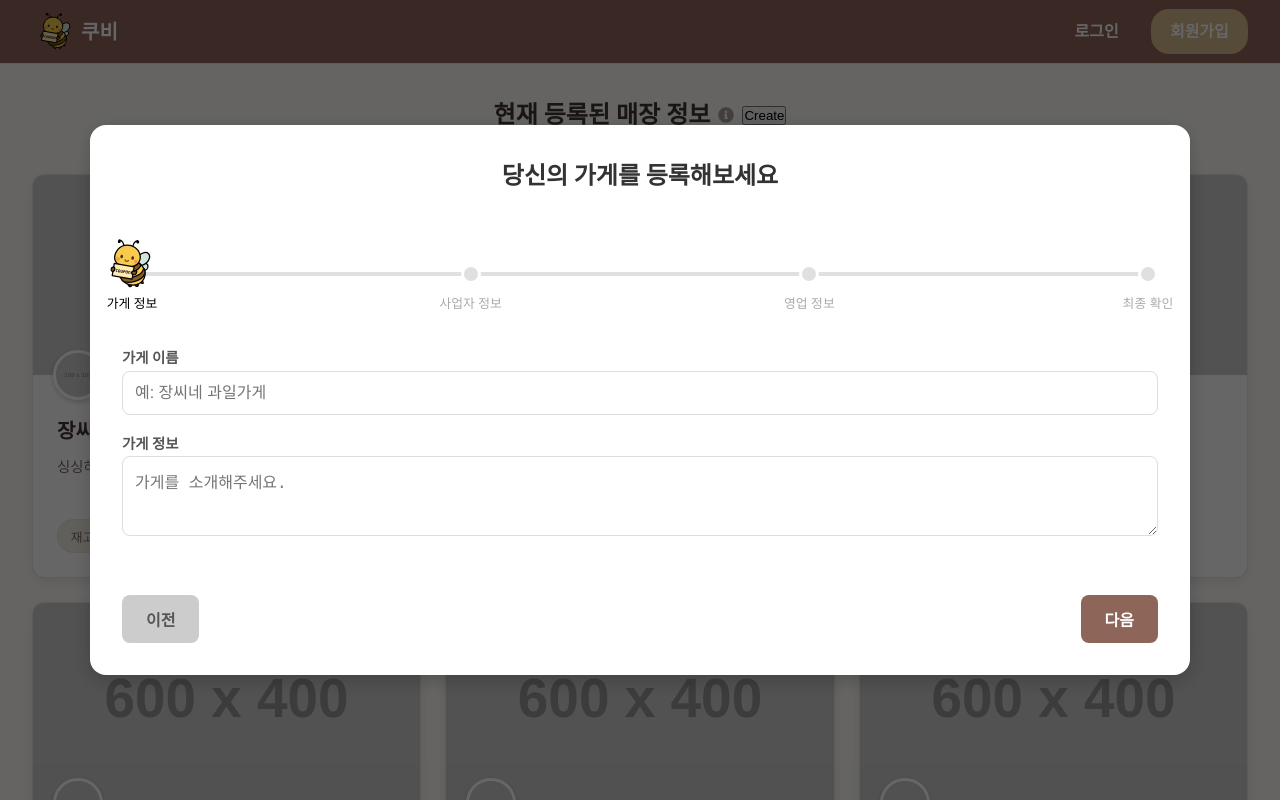
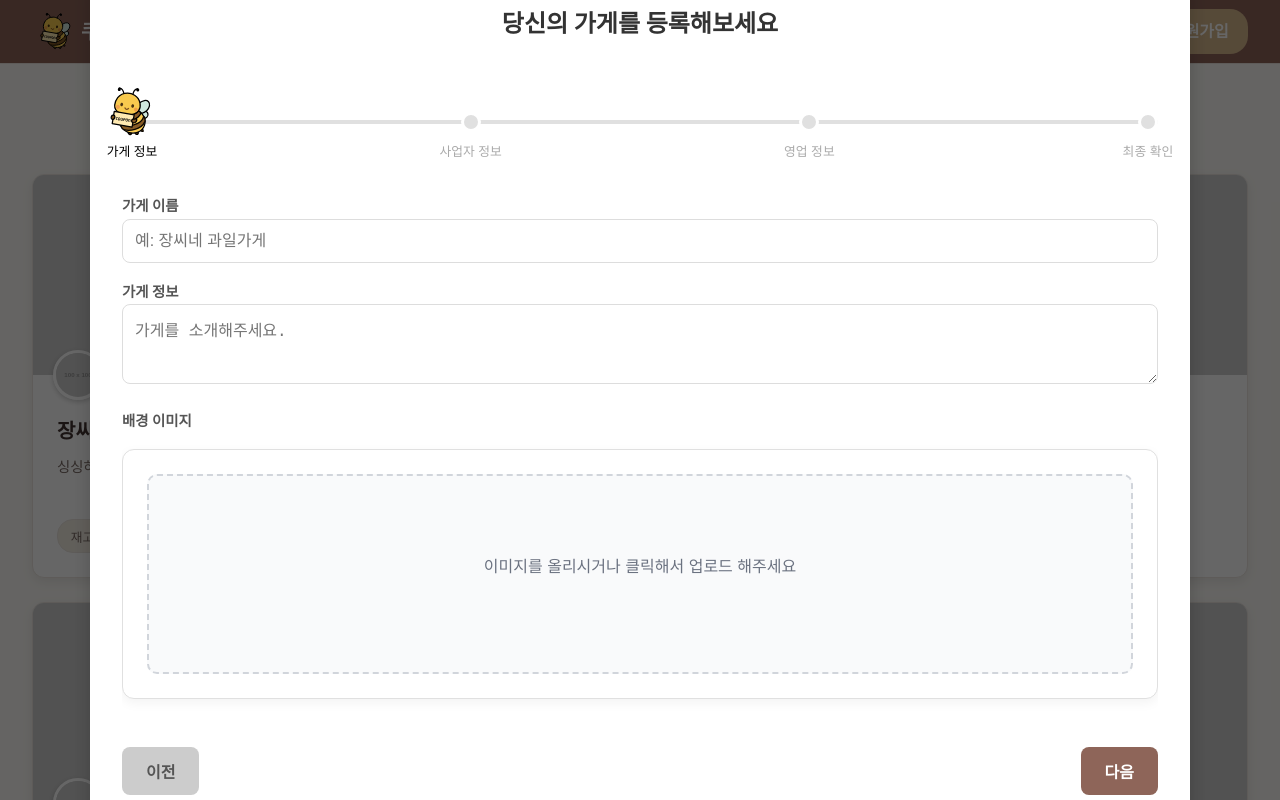
Before and after one commit to lg-cns-team-4-retail/coubee-fe-web, a React (Vite) app: page /my-store in a window 1280 px wide. Both pictures are taken after a click on the button "Create". Shown: the top 800 px of the page. Built offline with nearby package versions, Linux system fonts and the light colour scheme; a web font is replaced by a local one.

Commit message:
Feat: image uploader created BTS-115

```diff
--- a/package.json
+++ b/package.json
@@ -14,6 +14,7 @@
     "axios": "^1.11.0",
     "react": "^19.1.0",
     "react-dom": "^19.1.0",
+    "react-easy-crop": "^5.5.0",
     "react-icons": "^5.5.0",
     "react-redux": "^9.2.0",
     "react-router-dom": "^7.7.0",
--- /dev/null
+++ b/src/components/ImageUploader.jsx
@@ -0,0 +1,270 @@
+import React, { useState, useCallback, useRef } from "react";
+import styled from "styled-components";
+import Cropper from "react-easy-crop";
+import { getCroppedImg } from "./cropImage";
+
+// --- Styled Components Definition ---
+
+const Container = styled.div`
+  width: 100%;
+  margin: 1rem auto;
+  border: 1px solid #e0e0e0;
+  padding: 1.5rem;
+  border-radius: 12px;
+  box-shadow: 0 4px 12px rgba(0, 0, 0, 0.05);
+  background-color: #ffffff;
+`;
+
+const DropZone = styled.div`
+  display: flex;
+  flex-direction: column;
+  align-items: center;
+  justify-content: center;
+  width: 100%;
+  height: 200px;
+  border: 2px dashed ${({ isDragging }) => (isDragging ? "#3b82f6" : "#d1d5db")};
+  border-radius: 10px;
+  cursor: pointer;
+  background-color: ${({ isDragging }) => (isDragging ? "#eff6ff" : "#f9fafb")};
+  color: #6b7280;
+  transition: background-color 0.3s, border-color 0.3s;
+
+  &:hover {
+    background-color: #f3f4f6;
+    border-color: #9ca3af;
+  }
+`;
+
+const CropperContainer = styled.div`
+  position: relative;
+  width: 100%;
+  height: 400px;
+  background: #333;
+  border-radius: 8px;
+  overflow: hidden; /* To keep the cropper within the rounded corners */
+`;
+
+const Controls = styled.div`
+  padding-top: 1rem;
+  display: flex;
+  justify-content: center;
+  gap: 1rem;
+`;
+
+const ActionButton = styled.button`
+  padding: 0.75rem 1.5rem;
+  border: none;
+  border-radius: 8px;
+  cursor: pointer;
+  font-size: 1rem;
+  font-weight: bold;
+  transition: background-color 0.2s, transform 0.2s;
+
+  &:hover {
+    transform: translateY(-2px);
+    box-shadow: 0 4px 8px rgba(0, 0, 0, 0.1);
+  }
+
+  &:active {
+    transform: translateY(0);
+  }
+
+  &:disabled {
+    background-color: #ccc;
+    cursor: not-allowed;
+  }
+`;
+
+const PrimaryButton = styled(ActionButton)`
+  background-color: #3b82f6;
+  color: white;
+  &:hover {
+    background-color: #2563eb;
+  }
+`;
+
+const SecondaryButton = styled(ActionButton)`
+  background-color: #6b7280;
+  color: white;
+  &:hover {
+    background-color: #4b5563;
+  }
+`;
+
+const LoadingSpinner = styled.div`
+  display: flex;
+  justify-content: center;
+  align-items: center;
+  height: 200px;
+  font-size: 1.2rem;
+  color: #555;
+`;
+const ImageHelperText = styled.p`
+  padding: 1rem;
+`;
+
+// --- Helper Function ---
+
+function readFile(file) {
+  return new Promise((resolve) => {
+    const reader = new FileReader();
+    reader.addEventListener("load", () => resolve(reader.result), false);
+    reader.readAsDataURL(file);
+  });
+}
+
+// --- Component ---
+
+const ImageUploader = ({ aspectRatio, onUploadComplete }) => {
+  const [imageSrc, setImageSrc] = useState(null);
+  const [crop, setCrop] = useState({ x: 0, y: 0 });
+  const [zoom, setZoom] = useState(1);
+  const [croppedAreaPixels, setCroppedAreaPixels] = useState(null);
+  const [isUploading, setIsUploading] = useState(false);
+  const [isDragging, setIsDragging] = useState(false);
+
+  const inputRef = useRef(null);
+
+  const handleFile = async (file) => {
+    if (!file) return;
+    if (!aspectRatio) {
+      handleDirectUpload(file);
+      return;
+    }
+    let imageDataUrl = await readFile(file);
+    setImageSrc(imageDataUrl);
+  };
+
+  const onFileChange = (e) => {
+    if (e.target.files && e.target.files.length > 0) {
+      handleFile(e.target.files[0]);
+    }
+  };
+
+  const handleDirectUpload = async (file) => {
+    setIsUploading(true);
+    try {
+      /* const s3Url = await uploadToS3(file); */
+      onUploadComplete(s3Url);
+    } catch (error) {
+      console.error("S3 업로드 실패:", error);
+    } finally {
+      setIsUploading(false);
+    }
+  };
+
+  const onCropComplete = useCallback((croppedArea, croppedAreaPixels) => {
+    setCroppedAreaPixels(croppedAreaPixels);
+  }, []);
+
+  const handleCropAndUpload = useCallback(async () => {
+    setIsUploading(true);
+    try {
+      const croppedImageBlob = await getCroppedImg(
+        imageSrc,
+        croppedAreaPixels,
+        true
+      );
+      /* const s3Url = await uploadToS3(croppedImageBlob); */
+      onUploadComplete(s3Url);
+      reset();
+    } catch (e) {
+      console.error(e);
+    } finally {
+      setIsUploading(false);
+    }
+  }, [imageSrc, croppedAreaPixels, onUploadComplete]);
+
+  const reset = () => {
+    setImageSrc(null);
+    setZoom(1);
+    setCrop({ x: 0, y: 0 });
+    if (inputRef.current) {
+      inputRef.current.value = "";
+    }
+  };
+
+  const handleDragEnter = (e) => {
+    e.preventDefault();
+    e.stopPropagation();
+    setIsDragging(true);
+  };
+
+  const handleDragLeave = (e) => {
+    e.preventDefault();
+    e.stopPropagation();
+    setIsDragging(false);
+  };
+
+  const handleDragOver = (e) => {
+    e.preventDefault();
+    e.stopPropagation();
+  };
+
+  const handleDrop = (e) => {
+    e.preventDefault();
+    e.stopPropagation();
+    setIsDragging(false);
+
+    if (e.dataTransfer.files && e.dataTransfer.files.length > 0) {
+      handleFile(e.dataTransfer.files[0]);
+      e.dataTransfer.clearData();
+    }
+  };
+
+  return (
+    <Container>
+      {isUploading ? (
+        <LoadingSpinner>업로드 중...</LoadingSpinner>
+      ) : (
+        <>
+          {!imageSrc && (
+            <DropZone
+              onClick={() => inputRef.current.click()}
+              onDragEnter={handleDragEnter}
+              onDragLeave={handleDragLeave}
+              onDragOver={handleDragOver}
+              onDrop={handleDrop}
+              isDragging={isDragging}
+            >
+              <input
+                type="file"
+                accept="image/*"
+                ref={inputRef}
+                onChange={onFileChange}
+                style={{ display: "none" }}
+              />
+              <ImageHelperText>
+                이미지를 올리시거나 클릭해서 업로드 해주세요
+              </ImageHelperText>
+            </DropZone>
+          )}
+
+          {imageSrc && aspectRatio && (
+            <>
+              <CropperContainer>
+                <Cropper
+                  image={imageSrc}
+                  crop={crop}
+                  zoom={zoom}
+                  aspect={aspectRatio}
+                  onCropChange={setCrop}
+                  onZoomChange={setZoom}
+                  onCropComplete={onCropComplete}
+                />
+              </CropperContainer>
+              <Controls>
+                <PrimaryButton onClick={handleCropAndUpload}>
+                  적용하기
+                </PrimaryButton>
+                <SecondaryButton onClick={reset}>취소</SecondaryButton>
+              </Controls>
+            </>
+          )}
+        </>
+      )}
+    </Container>
+  );
+};
+
+export default ImageUploader;
--- /dev/null
+++ b/src/components/cropImage.js
@@ -0,0 +1,44 @@
+/**
+ * @param {string} imageSrc - 이미지 소스 (dataURL)
+ * @param {object} pixelCrop - react-easy-crop에서 받은 픽셀 단위 crop 정보
+ * @returns {Promise<string>} - 잘린 이미지의 dataURL
+ */
+export const getCroppedImg = async (imageSrc, pixelCrop) => {
+  const image = await createImage(imageSrc);
+  const canvas = document.createElement("canvas");
+  const ctx = canvas.getContext("2d");
+
+  if (!ctx) {
+    return null;
+  }
+
+  canvas.width = pixelCrop.width;
+  canvas.height = pixelCrop.height;
+
+  ctx.drawImage(
+    image,
+    pixelCrop.x,
+    pixelCrop.y,
+    pixelCrop.width,
+    pixelCrop.height,
+    0,
+    0,
+    pixelCrop.width,
+    pixelCrop.height
+  );
+
+  return new Promise((resolve, reject) => {
+    canvas.toBlob((file) => {
+      resolve(URL.createObjectURL(file));
+    }, "image/jpeg");
+  });
+};
+
+const createImage = (url) =>
+  new Promise((resolve, reject) => {
+    const image = new Image();
+    image.addEventListener("load", () => resolve(image));
+    image.addEventListener("error", (error) => reject(error));
+    image.setAttribute("crossOrigin", "anonymous");
+    image.src = url;
+  });
--- a/src/pages/MyStorePage/MyStorePage.jsx
+++ b/src/pages/MyStorePage/MyStorePage.jsx
@@ -69,7 +69,6 @@ const PageTitle = styled.h1`
   text-align: center;
 `;
 
-// 반응형 그리드 컨테이너
 const CardGrid = styled.div`
   display: grid;
   gap: 1.5rem;
@@ -125,7 +124,7 @@ const StoreLogo = styled.img`
 `;
 
 const CardContent = styled.div`
-  padding: 2.5rem 1.5rem 1.5rem; // 로고와 겹치지 않도록 상단 패딩 추가
+  padding: 2.5rem 1.5rem 1.5rem;
 `;
 
 const StoreName = styled.h2`
--- a/src/pages/MyStorePage/StoreCreationModal/StoreCreationModal.jsx
+++ b/src/pages/MyStorePage/StoreCreationModal/StoreCreationModal.jsx
@@ -2,6 +2,7 @@ import React, { useState } from "react";
 import styled, { css } from "styled-components";
 import { FaRegPaperPlane } from "react-icons/fa";
 import coubeeIcon from "../../../assets/coubee.svg";
+import ImageUploader from "../../../components/ImageUploader";
 
 const StepContentWrapper = styled.div`
   padding: 1rem 0;
@@ -34,19 +35,6 @@ const FormTextArea = styled.textarea`
   min-height: 80px;
   resize: vertical;
 `;
-
-const Step1 = () => (
-  <StepContentWrapper>
-    <div>
-      <FormLabel htmlFor="storeName">가게 이름</FormLabel>
-      <FormInput id="storeName" placeholder="예: 장씨네 과일가게" />
-    </div>
-    <div>
-      <FormLabel htmlFor="storeDesc">가게 정보</FormLabel>
-      <FormTextArea id="storeDesc" placeholder="가게를 소개해주세요." />
-    </div>
-  </StepContentWrapper>
-);
 
 const Step2 = () => (
   <StepContentWrapper>
@@ -230,6 +218,13 @@ const SecondaryButton = styled(ActionButton)`
     opacity: 1;
   }
 `;
+const ModalContent = styled.div`
+  max-height: 70vh;
+  overflow-y: scroll;
+  @media (max-width: 768px) {
+    max-height: 50vh;
+  }
+`;
 
 const ProgressBar = ({ currentStep, totalSteps, stepTitles }) => {
   const progress =
@@ -259,13 +254,7 @@ const ProgressBar = ({ currentStep, totalSteps, stepTitles }) => {
 // --- 메인 모달 컴포넌트 ---
 const StoreCreationModal = ({ isOpen, onClose }) => {
   const [currentStep, setCurrentStep] = useState(1);
-  const steps = [
-    { title: "가게 정보", component: <Step1 /> },
-    { title: "사업자 정보", component: <Step2 /> },
-    { title: "영업 정보", component: <Step3 /> },
-    { title: "최종 확인", component: <Step4 /> },
-  ];
-  const totalSteps = steps.length;
+  const [backgroundImageUrl, setBackgroundImageUrl] = useState("");
 
   if (!isOpen) return null;
 
@@ -281,6 +270,42 @@ const StoreCreationModal = ({ isOpen, onClose }) => {
     onClose(); // 제출 후 모달 닫기
   };
 
+  const Step1 = () => {
+    return (
+      <StepContentWrapper>
+        <div>
+          <FormLabel htmlFor="storeName">가게 이름</FormLabel>
+          <FormInput id="storeName" placeholder="예: 장씨네 과일가게" />
+        </div>
+        <div>
+          <FormLabel htmlFor="storeDesc">가게 정보</FormLabel>
+          <FormTextArea id="storeDesc" placeholder="가게를 소개해주세요." />
+        </div>
+
+        <div>
+          <section>
+            <FormLabel>배경 이미지</FormLabel>
+            <ImageUploader
+              aspectRatio={1 / 1}
+              onUploadComplete={setBackgroundImageUrl}
+            />
+            {backgroundImageUrl && (
+              <img src={backgroundImageUrl} alt="배경 미리보기" width="320" />
+            )}
+          </section>
+        </div>
+      </StepContentWrapper>
+    );
+  };
+  const steps = [
+    { title: "가게 정보", component: <Step1 /> },
+    { title: "사업자 정보", component: <Step2 /> },
+    { title: "영업 정보", component: <Step3 /> },
+    { title: "최종 확인", component: <Step4 /> },
+  ];
+
+  const totalSteps = steps.length;
+
   return (
     <ModalBackdrop onClick={onClose}>
       <ModalContainer onClick={(e) => e.stopPropagation()}>
@@ -290,8 +315,7 @@ const StoreCreationModal = ({ isOpen, onClose }) => {
           totalSteps={totalSteps}
           stepTitles={steps.map((s) => s.title)}
         />
-
-        {steps[currentStep - 1].component}
+        <ModalContent>{steps[currentStep - 1].component}</ModalContent>
 
         <ModalActions>
           <SecondaryButton onClick={handlePrev} disabled={currentStep === 1}>
```
Also changed, not shown: 1 other file (tests, documents, lock files or other folders).
